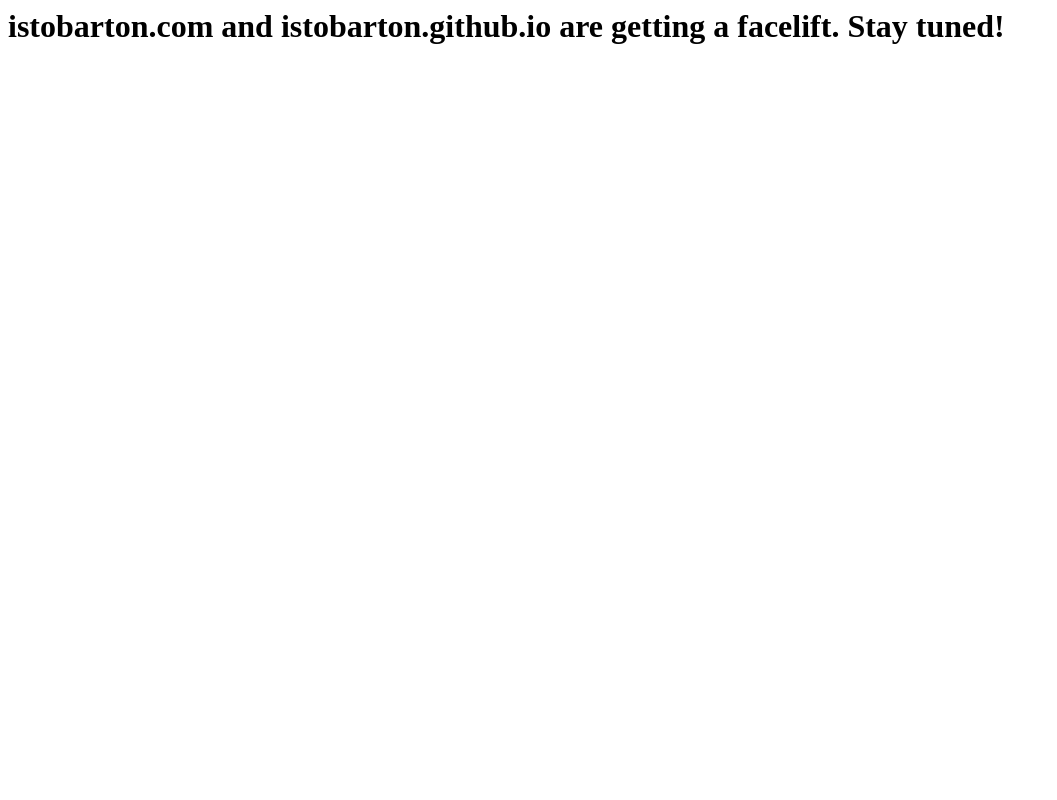
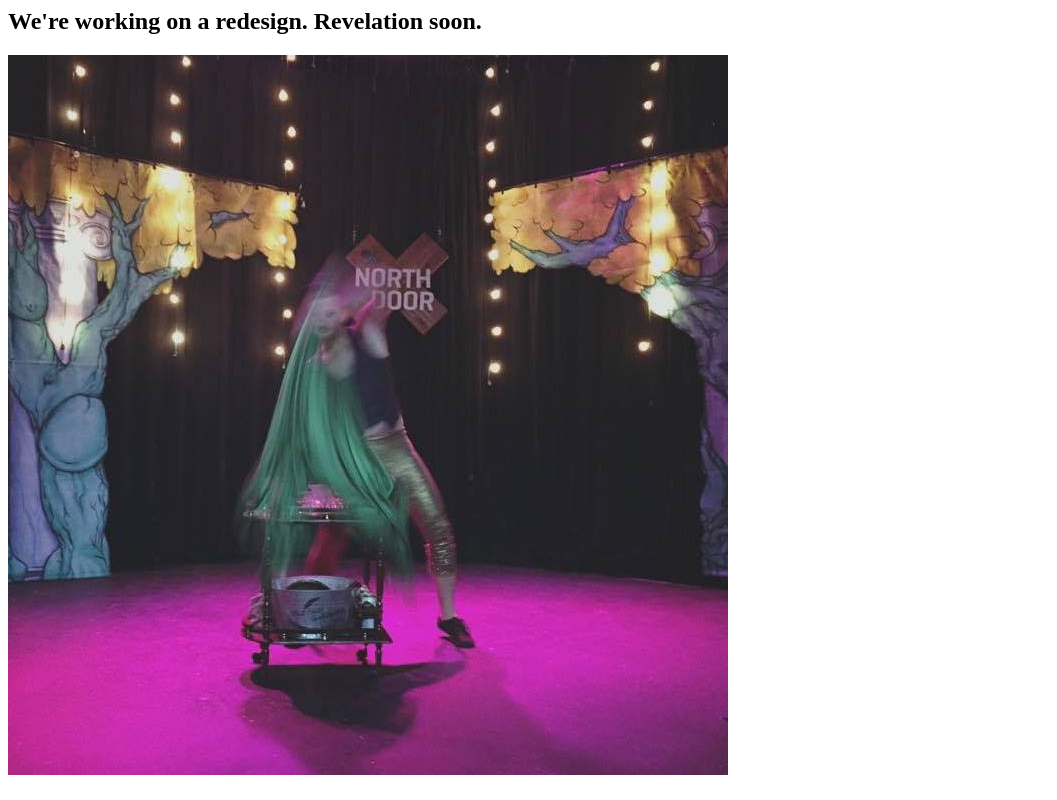
Before and after one commit to istobarton/istobarton.github.io, a website: page index.html in a window 1280 px wide. Shown: the whole page, without its empty margins (0-1057 px from the left). Drawn offline with Linux system fonts and the light colour scheme.

Commit message:
splash up

```diff
--- a/index.html
+++ b/index.html
@@ -1 +1,2 @@
-<h1>istobarton.com and istobarton.github.io are getting a facelift. Stay tuned!<h1>
+<h2>We're working on a redesign. Revelation soon.<h2>
+<img src="./compere.jpg">
```
Also changed, not shown: compere.jpg (added).
